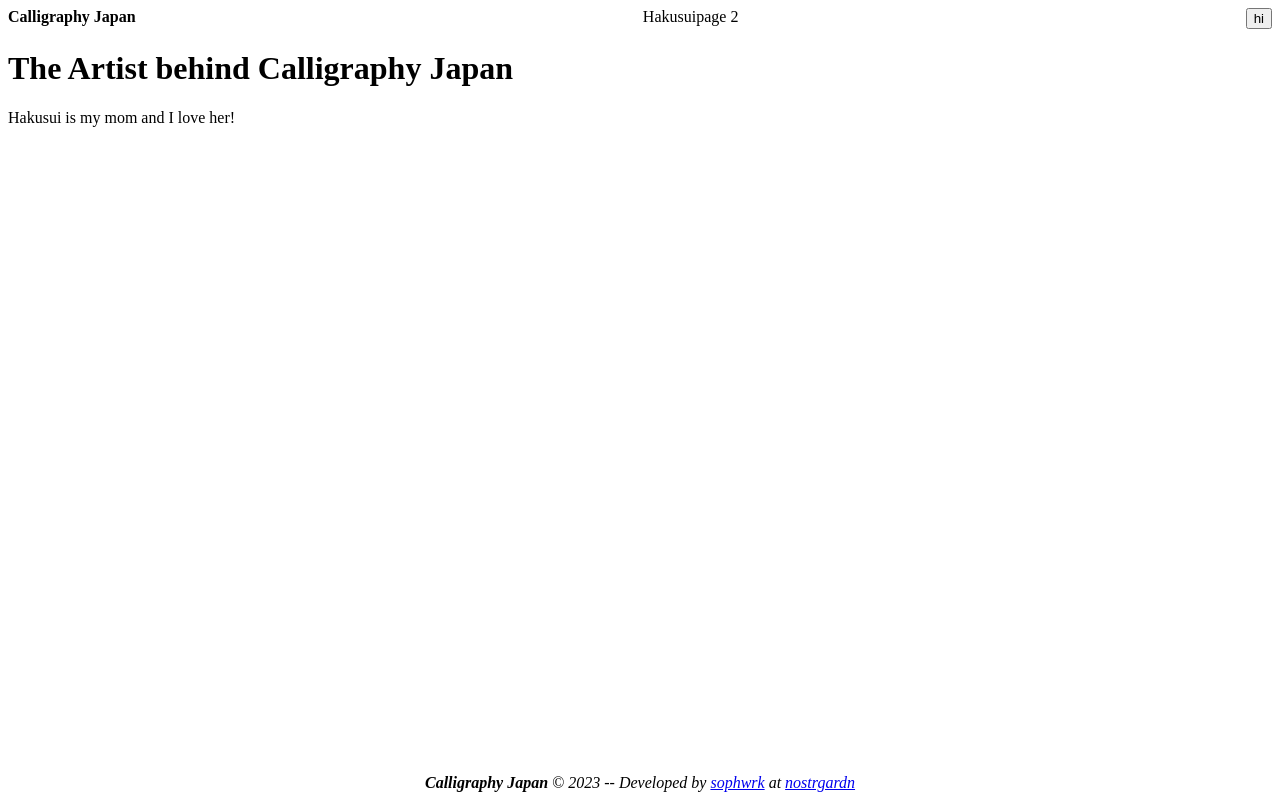
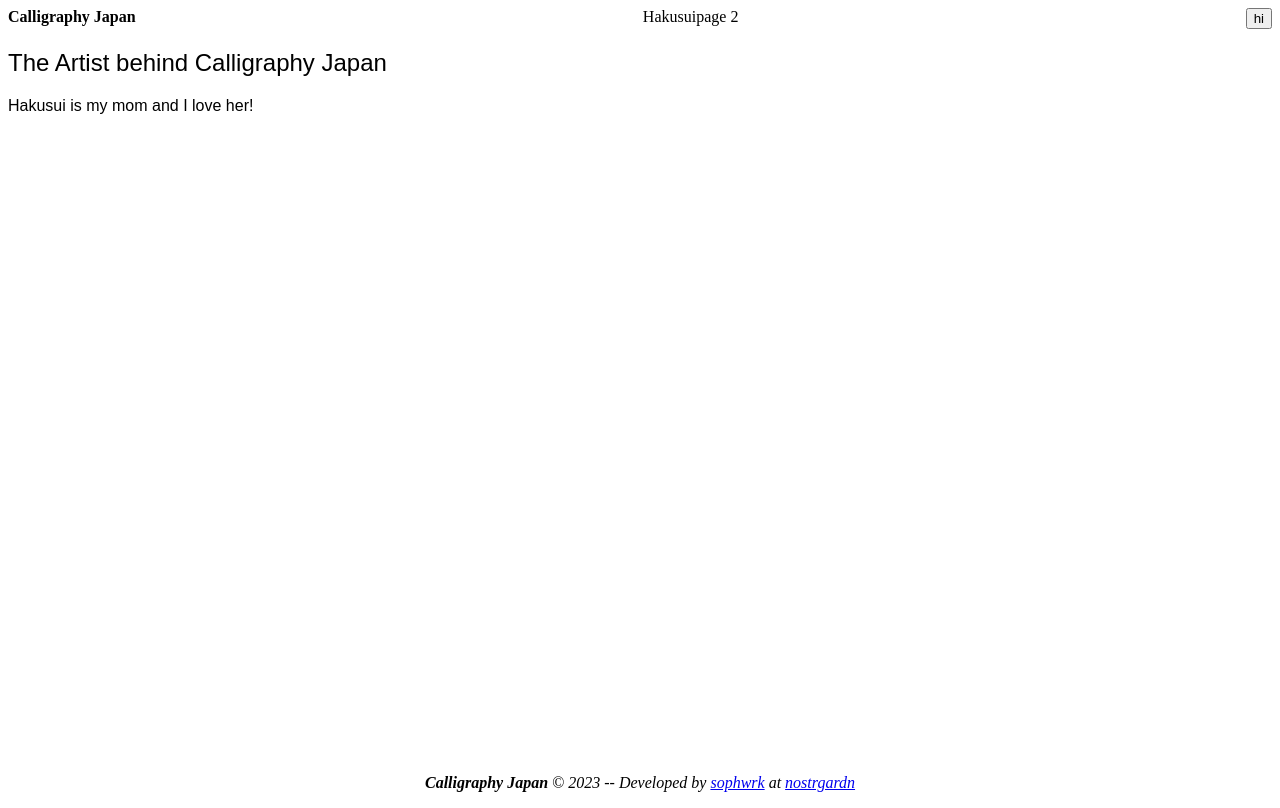
Before and after one commit to sophwrk/calligraphyjapan, a SvelteKit app: page /artist in a window 1280 px wide. Built offline with nearby package versions, Linux system fonts and the light colour scheme; a web font is replaced by a local one.

Commit message:
small changes to style; getting git working

```diff
--- a/src/app.html
+++ b/src/app.html
@@ -2,8 +2,8 @@
 <html lang="en">
 	<head>
 		<meta charset="utf-8" />
-		<link rel="icon" href="%sveltekit.assets%/favicon.png" />
-		<meta name="viewport" content="width=device-width, initial-scale=1" />
+		<meta name="viewport" content="width=device-width" />
+		<link rel="icon" href="https://fav.farm/⾀" />
 		%sveltekit.head%
 	</head>
 	<body data-sveltekit-preload-data="hover">
--- a/src/routes/artist/+page.svelte
+++ b/src/routes/artist/+page.svelte
@@ -1,2 +1,32 @@
-<h1>The Artist behind Calligraphy Japan</h1>
+<script lang="ts">
+	import { goto } from '$app/navigation';
+</script>
+
+<h2>The Artist behind Calligraphy Japan</h2>
 <p>Hakusui is my mom and I love her!</p>
+
+<style>
+	h2 {
+		font-weight: var(--font-weight-3);
+		font-family: var(--font-1-sans);
+		color: var(--red-5)
+	}
+
+	p {
+		font-size: var(--font-size-fluid-1);
+		font-family: var(--font-2-sans);
+	}
+
+	a {
+		color: inherit;
+		font-weight: var(--font-weight-3);
+		font-size: var(--font-size-fluid-2);
+		font-family: var(--font-1-sans);
+	}
+
+	a:hover {
+		text-shadow: rgb(228, 139, 176) 1px 0 10px;
+		text-decoration: none;
+	}
+
+</style>
```
Also changed, not shown: 1 other file (tests, documents, lock files or other folders).
